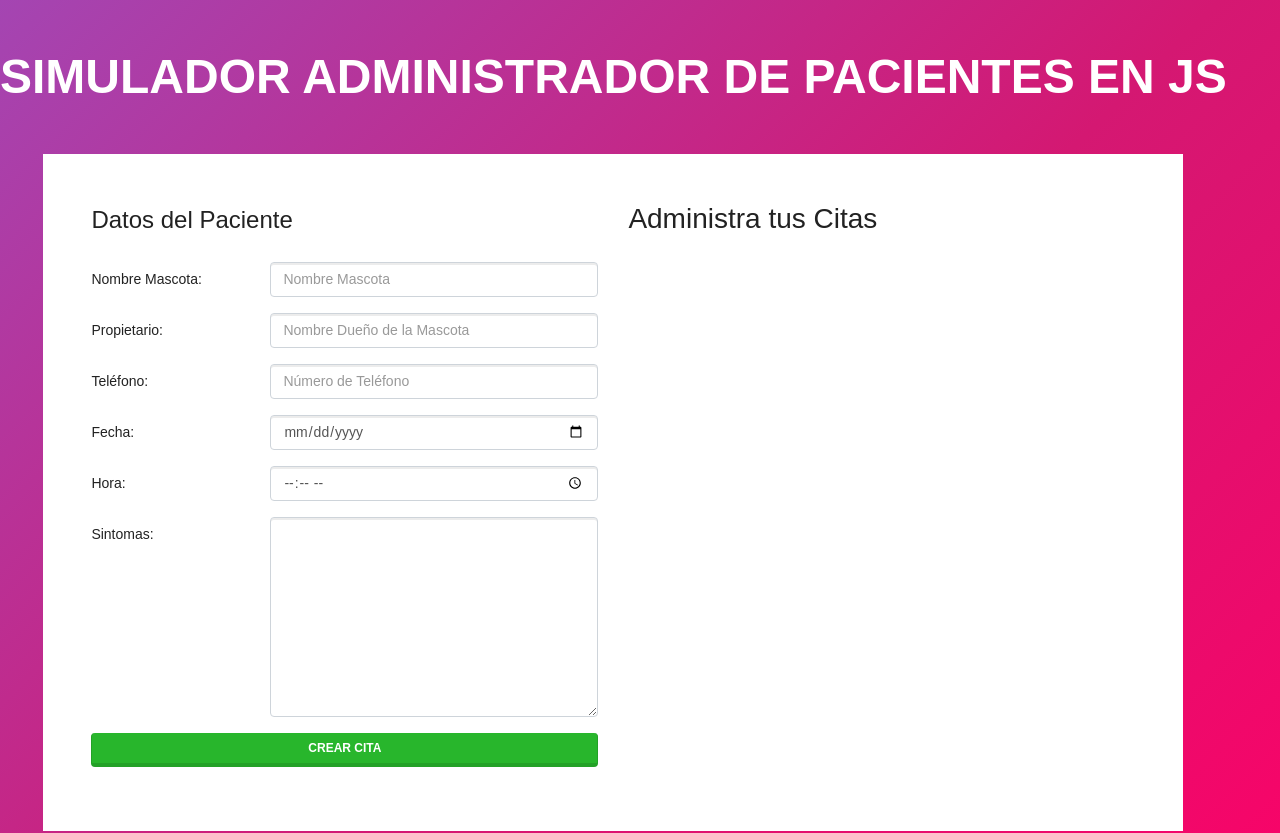
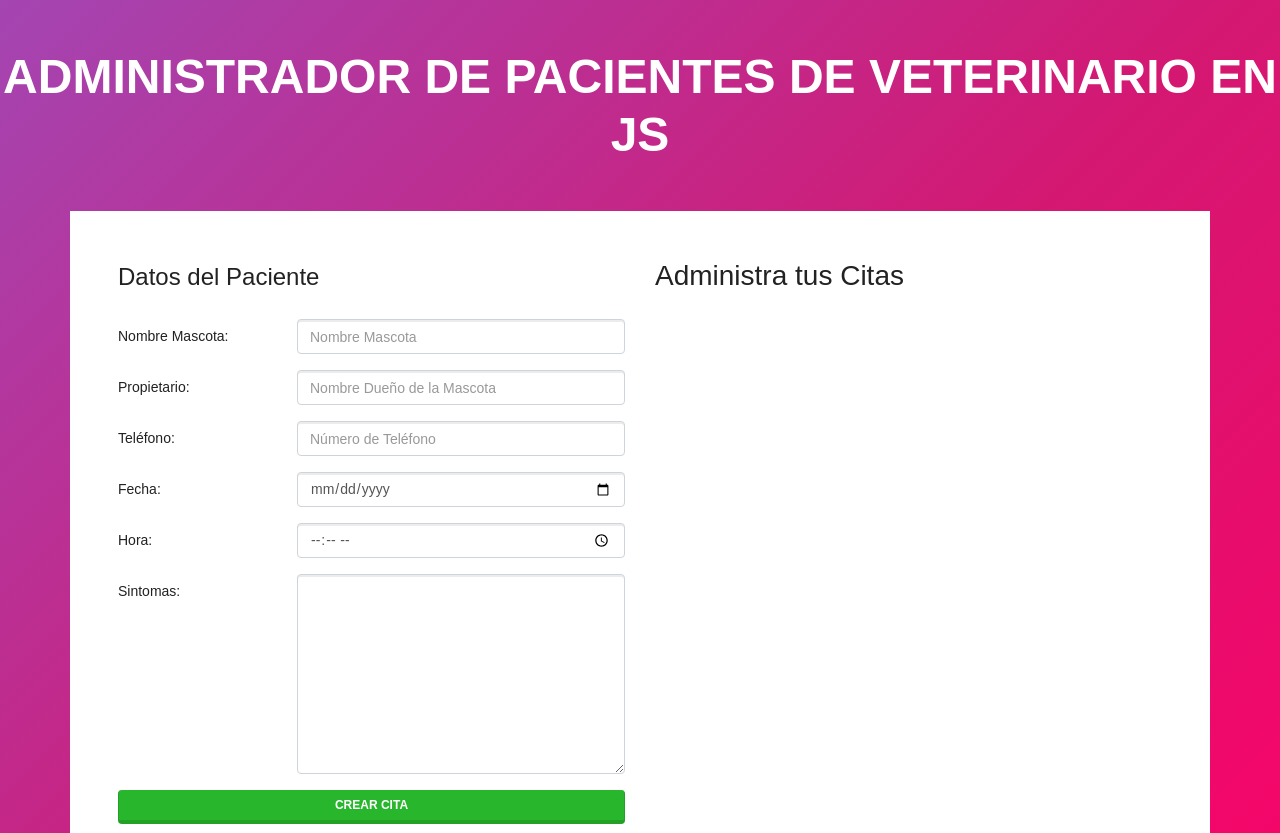
Before and after one commit to Juanisaacs/Administrador-de-citas-js, a plain HTML site: page index.html in a window 1280 px wide. Shown: the top 833 px of the page. Drawn offline with Linux system fonts and the light colour scheme.

Commit message:
AdministradorCitas1

```diff
--- a/index.html
+++ b/index.html
@@ -9,7 +9,7 @@
     <link rel="stylesheet" href="css/styles.css">
 </head>
 <body>
-    <h2 class="text-center my-5 titulo">simulador Administrador de Pacientes en Js</h2>
+    <h2 class="text-center my-5 titulo">Administrador de Pacientes de veterinario en Js</h2>
     <div class="container mt-5 p-5">
         <div id="contenido" class="row">
             <div class="col-md-6 agregar-cita">
@@ -69,6 +69,6 @@
 
 </body>
 <footer>
-    <h1 class="text-center my-5 titulo"> Juan Isaac Criado Sanchez</h1>
+    <h1 class="text-center my-5 titulo">Juan Isaac Criado Sanchez</h1>
 </footer>
 </html>
```
